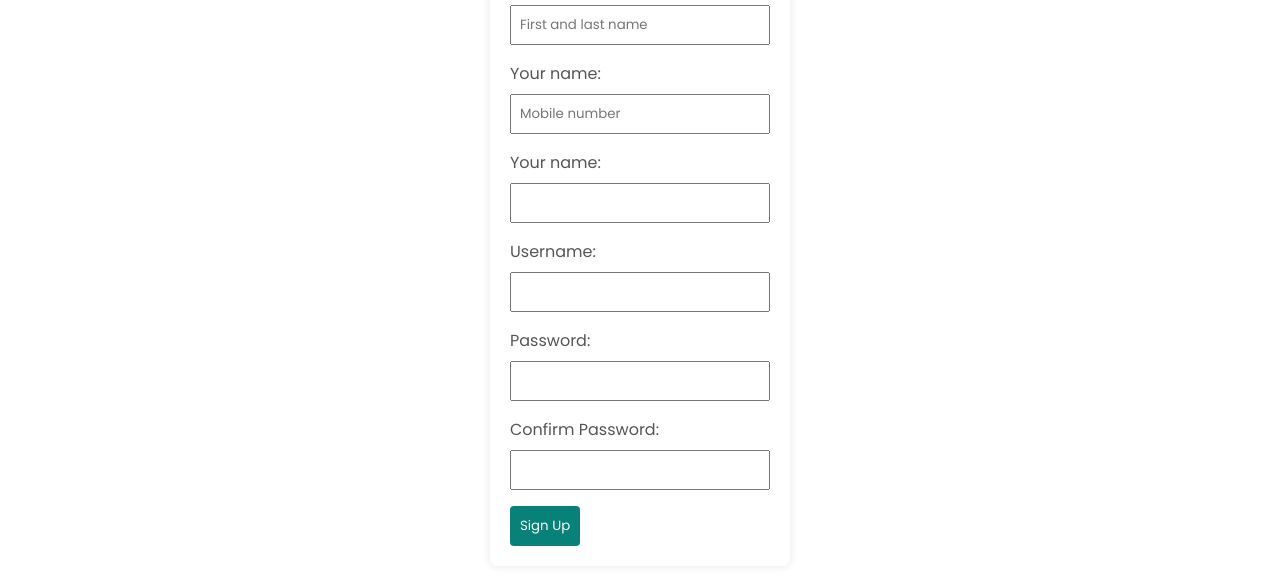
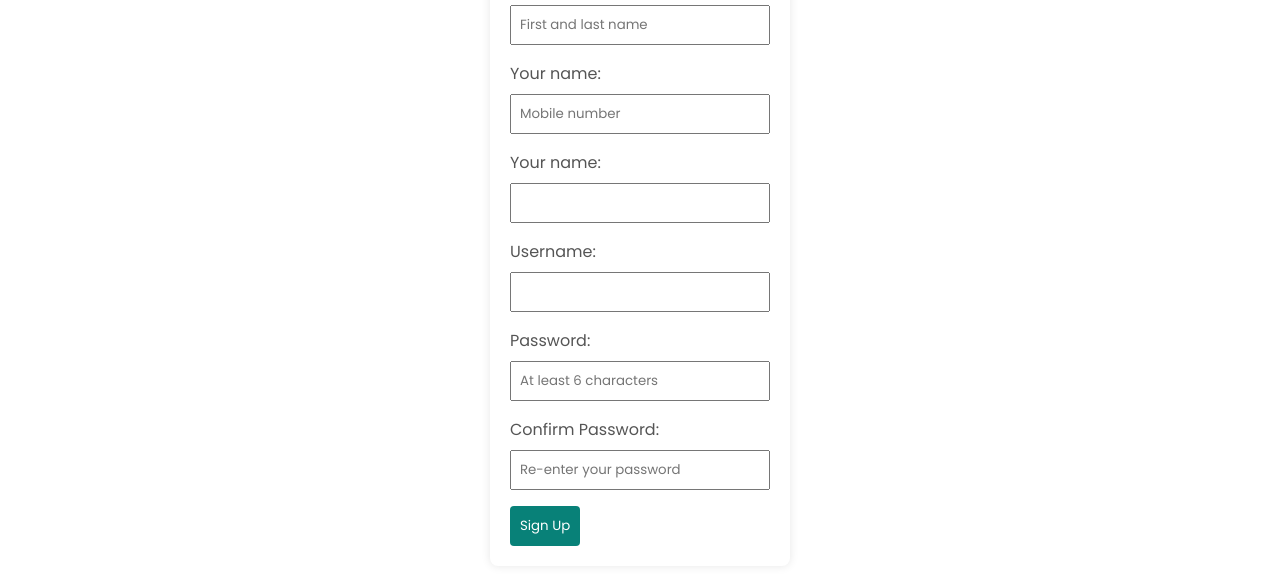
Before and after one commit to ManthanAdhau/My-E-Commerce-Project1, a plain HTML site: page signup.html in a window 1280 px wide. Shown: the part 224-800 px from the top of the page. Drawn offline with Linux system fonts and the light colour scheme.

Commit message:
signup.html

```diff
--- a/signup.html
+++ b/signup.html
@@ -54,10 +54,10 @@
         <input type="text" id="signupUsername" name="signupUsername" required>
 
         <label for="signupPassword">Password:</label>
-        <input type="password" id="signupPassword" name="signupPassword" required>
+        <input type="password" id="signupPassword" name="signupPassword" required placeholder="At least 6 characters">
 
         <label for="confirmPassword">Confirm Password:</label>
-        <input type="password" id="confirmPassword" name="confirmPassword" required>
+        <input type="password" id="confirmPassword" name="confirmPassword" required placeholder="Re-enter your password">
 
         <button id="submit-btn" type="submit">Sign Up</button>
     </form>
```
